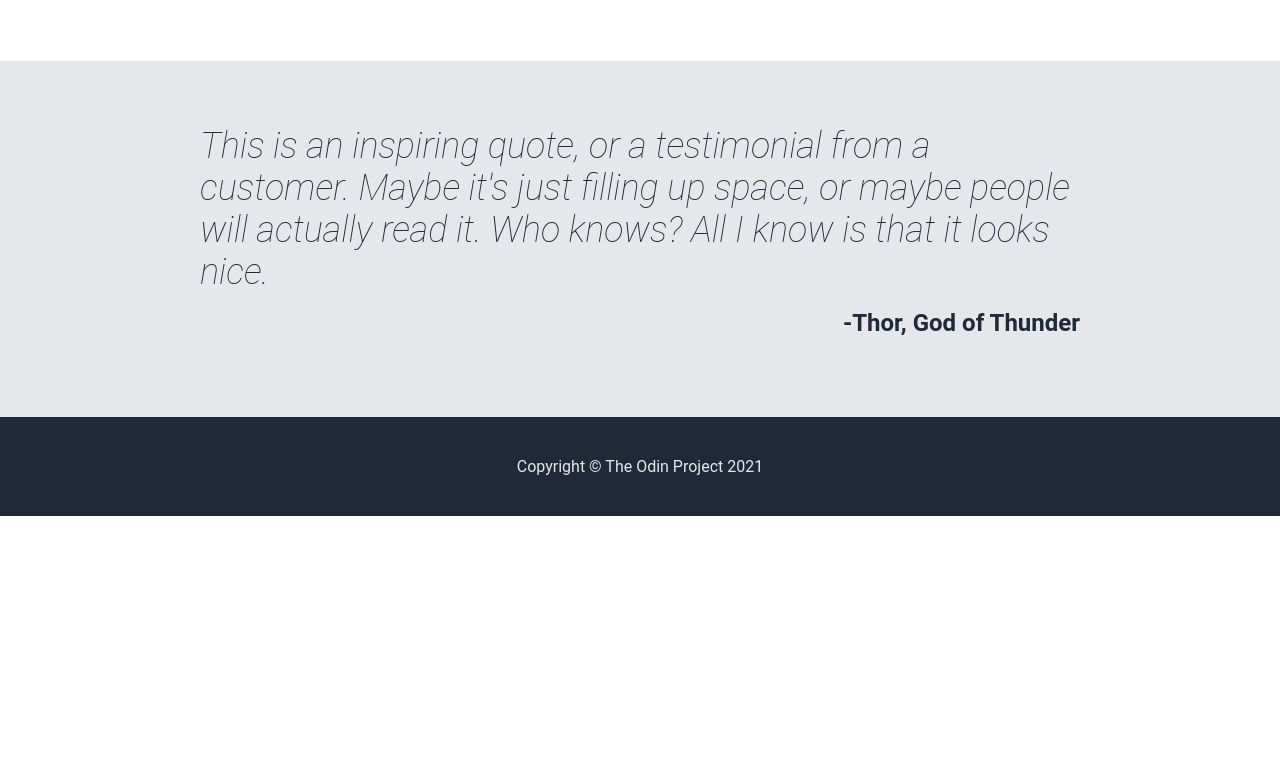
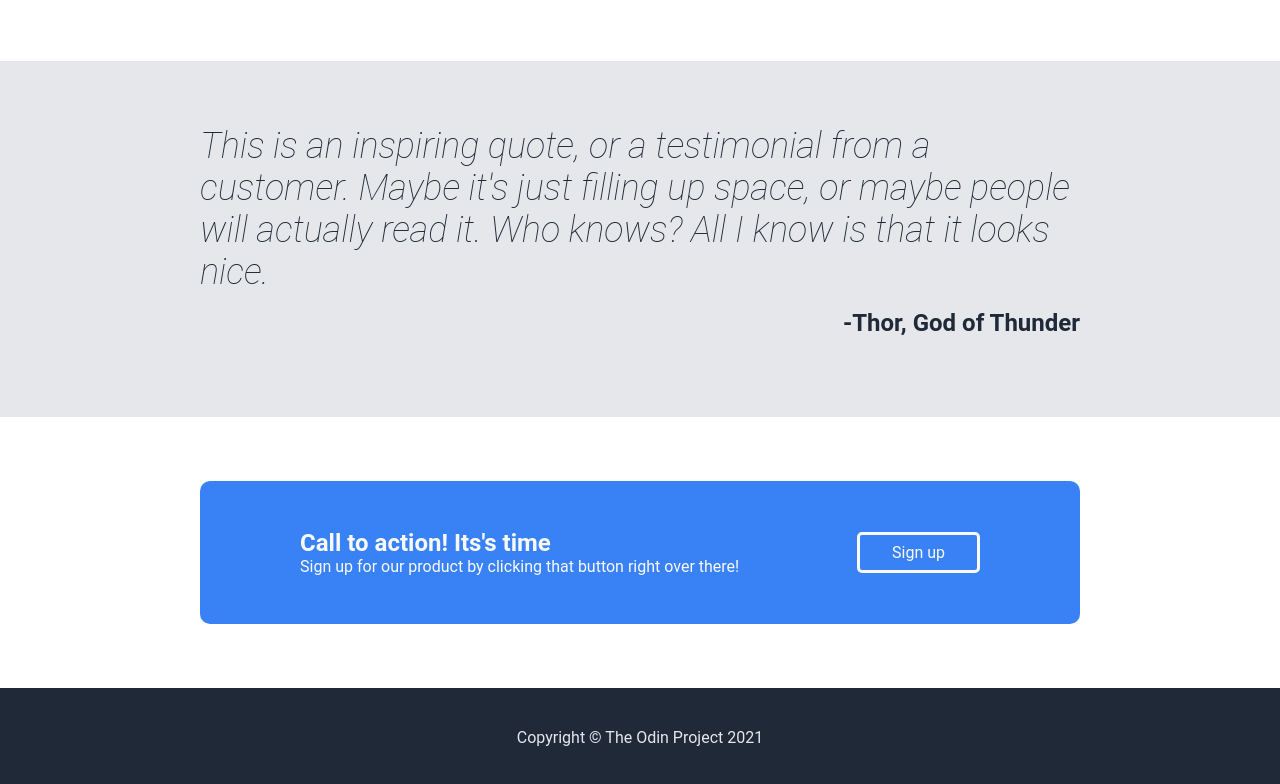
Before and after one commit to AatifM/odin-landing-page, a plain HTML site: page index.html in a window 1280 px wide. Shown: the part 824-1608 px from the top of the page. Before the commit the page ends 1340 px from the top, so only its background shows below. Drawn offline with Linux system fonts and the light colour scheme.

Commit message:
Finish section4

```diff
--- a/index.html
+++ b/index.html
@@ -58,7 +58,13 @@
         </div>
     </div>
     <div class="section4">
-
+        <div class="blue-box">
+            <div class="call-to-action">
+                <h1>Call to action! Its's time</h1>
+                <p>Sign up for our product by clicking that button right over there!</p>
+            </div>
+            <button>Sign up</button>
+        </div>
     </div>
     <div class="footer">
         <p>Copyright &copy; The Odin Project 2021</p>
--- a/styles.css
+++ b/styles.css
@@ -14,7 +14,7 @@ body {
     justify-content: space-between;
     align-items: center;
     background-color: #1F2937;
-    padding: 0 200px 0 200px;
+    padding: 0 200px;
 }
 
 .header ul {
@@ -37,7 +37,7 @@ body {
 
 .section1 {
     background-color: #1F2937;
-    padding: 64px 200px 64px 200px;
+    padding: 64px 200px;
     display: flex;
     align-items: stretch;
     justify-content: center;
@@ -69,10 +69,11 @@ body {
 
 .button {
     background-color: #3882F6;
-    padding: 10px 25px;
+    padding: 8px 32px;
     border-radius: 5px;
     border: none;
     color: #F9FAF8;
+    font-size: medium;
 }
 
 .footer {
@@ -129,7 +130,7 @@ body {
 
 .section3 {
     background-color: #E5E7EB;
-    padding: 64px 200px 64px 200px;
+    padding: 64px 200px;
     display: flex;
     flex-direction: column;
 }
@@ -151,3 +152,38 @@ body {
     display: flex;
     justify-content: right;
 }
+
+.section4 {
+    justify-content: center;
+    align-items: center;
+    padding: 64px 200px;
+}
+
+.blue-box {
+    display: flex;
+    align-items: center;
+    justify-content: space-between;
+    background-color: #3882F6;
+    padding: 48px 100px;
+    border-radius: 10px;
+}
+
+.call-to-action h1{
+    font-size: 24px;
+    margin: 0;
+    color: #F9FAF8;
+}
+
+.call-to-action p {
+    margin: 0;
+    color: #F9FAF8;
+}
+
+.blue-box button {
+    background-color: transparent;
+    padding: 8px 32px;
+    border-radius: 5px;
+    border: solid #F9FAF8;
+    color: #F9FAF8;
+    font-size: medium;
+}
```
